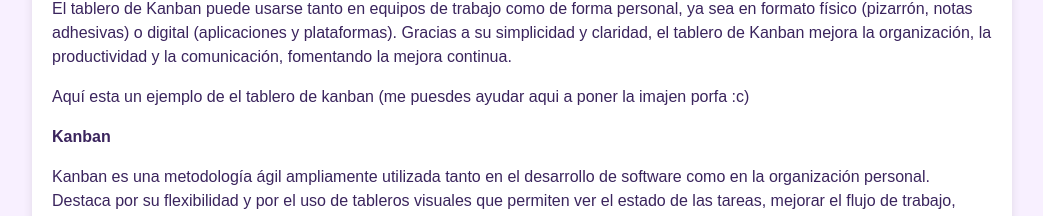
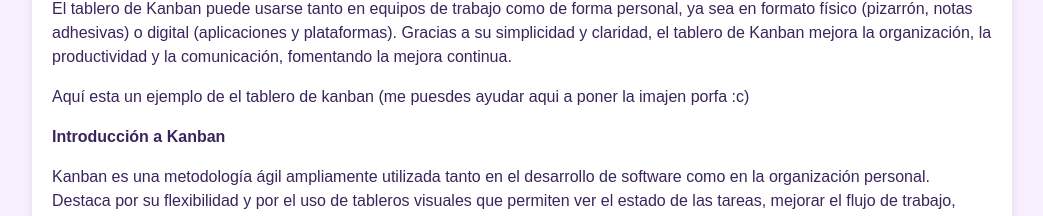
Before and after one commit to Juanita-cat/Dashboard-de-tareas-tipo-Kanban-, a React (Vite) app: page / in a window 1280 px wide. Shown: the part 859-1075 px from the top of the page, without its empty margins (118-1161 px from the left). Built offline with nearby package versions, Linux system fonts and the light colour scheme.

Commit message:
Primer despliegue de mi web

```diff
--- a/src/App.tsx
+++ b/src/App.tsx
@@ -74,7 +74,7 @@ function App () {
         Aquí esta un ejemplo de el tablero de kanban (me puesdes ayudar aqui a poner la imajen porfa :c)
       </p>
 
-      <strong>Kanban</strong>
+      <strong>Introducción a Kanban</strong>
 
       <p>
         Kanban es una metodología ágil ampliamente utilizada tanto en el
```
